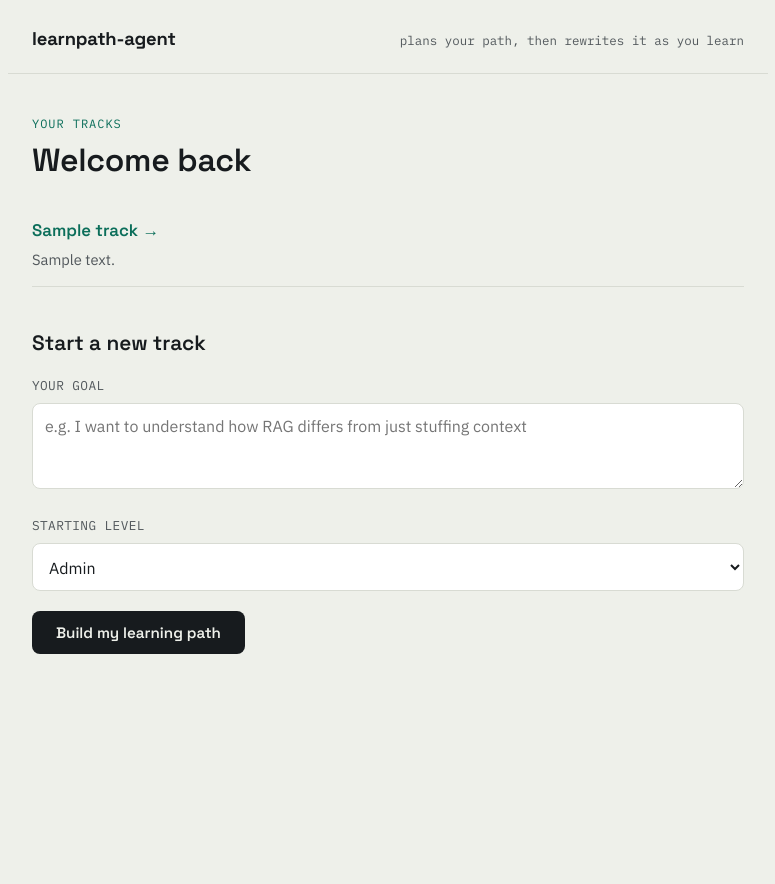
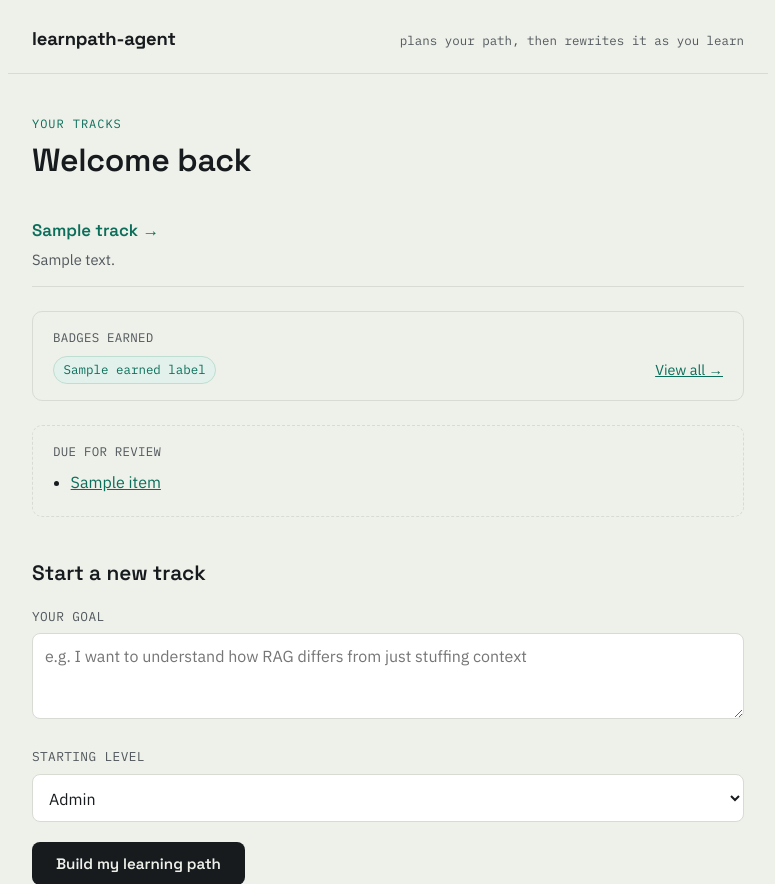
Before and after one commit to ericthebigsal/learnpath-agent, a FastAPI app: template templates/dashboard.html in a window 1280 px wide. Shown: the top 884 px of the page, without its empty margins (252-1027 px from the left). Before the commit the page ends 654 px from the top, so only its background shows below. Run offline with FastAPI, Linux system fonts and the light colour scheme; the template is opened without the code that fills it: most values are stand-ins (such as "Sample title", 1, 10 or a date in 2020); some libraries are stand-ins or nearby versions.

Commit message:
feat: wire badges and review widget into dashboard and new achievements page
Evaluates badges after quiz submission and explore-open; surfaces earned
badges and due-for-review items on the dashboard; adds a new /achievements
page listing all badges (earned and locked).

Co-Authored-By: Claude Sonnet 5 <noreply@anthropic.com>

```diff
--- a/app.py
+++ b/app.py
@@ -12,6 +12,8 @@ import auth
 import db
 import planner
 import quiz as quiz_module
+import badges
+import review
 from catalog import get_item, load_catalog
 from models import Level, PlanResponse, Track
 from starter_paths import STARTER_PATHS, get_starter_path
@@ -164,6 +166,13 @@ def logout_submit(request: Request):
 @app.get("/", response_class=HTMLResponse)
 def dashboard(request: Request, current_user: dict = Depends(get_current_user)):
     tracks = db.get_tracks_for_user(current_user["id"], DB_PATH)
+    earned_badges = db.get_badges_for_user(current_user["id"], DB_PATH)
+    earned_labels = sorted({badges.BADGE_INFO[row["badge_type"]][0] for row in earned_badges})
+    due_items = review.get_due_items(current_user["id"], DB_PATH)[:5]
+    due_for_review = [
+        {"item": get_item(CATALOG, entry["item_id"]), "track_id": entry["track_id"]}
+        for entry in due_items
+    ]
     return templates.TemplateResponse(
         request,
         "dashboard.html",
@@ -173,7 +182,19 @@ def dashboard(request: Request, current_user: dict = Depends(get_current_user)):
             "tracks": tracks,
             "levels": [level.value for level in Level],
             "default_level": current_user["default_starting_level"],
+            "earned_labels": earned_labels,
+            "due_for_review": due_for_review,
         },
+    )
+
+
+@app.get("/achievements", response_class=HTMLResponse)
+def achievements(request: Request, current_user: dict = Depends(get_current_user)):
+    badge_rows = badges.describe_badges(current_user["id"], DB_PATH)
+    return templates.TemplateResponse(
+        request,
+        "achievements.html",
+        {"request": request, "current_user": current_user, "badges": badge_rows},
     )
 
 
@@ -277,7 +298,7 @@ def explore_add_item(
     return RedirectResponse(url=f"/item/{track_id}/{item_id}", status_code=303)
 
 
-AD_HOC_TRACK_NAME = "Ad Hoc"
+AD_HOC_TRACK_NAME = badges.AD_HOC_TRACK_NAME
 
 
 def _get_or_create_ad_hoc_track(current_user: dict) -> dict:
@@ -302,6 +323,7 @@ def explore_open_item(item_id: str, current_user: dict = Depends(get_current_use
 
     track = _get_or_create_ad_hoc_track(current_user)
     _add_item_to_plan(track["id"], item_id, "explore_open", "Opened directly from the catalog.")
+    badges.evaluate_badges(current_user["id"], CATALOG, DB_PATH)
     return RedirectResponse(url=f"/item/{track['id']}/{item_id}", status_code=303)
 
 
@@ -501,6 +523,7 @@ async def submit_quiz(
     score = quiz_module.grade_quiz(item.quiz, answers)
 
     db.record_progress(track_id, item_id, score, DB_PATH)
+    badges.evaluate_badges(current_user["id"], CATALOG, DB_PATH)
 
     previous_plan = db.get_latest_plan(track_id, DB_PATH)
     old_item_ids = [step["item_id"] for step in previous_plan["steps"]] if previous_plan else []
--- a/static/style.css
+++ b/static/style.css
@@ -820,3 +820,102 @@ button:hover { background: var(--taken); }
 }
 
 .explore-empty-hint { color: var(--ink-muted); font-size: 0.9rem; margin: 0.75rem 0 0; }
+
+/* ---------- achievements ---------- */
+
+.achievement-strip {
+  display: flex;
+  flex-wrap: wrap;
+  align-items: center;
+  gap: 0.5rem;
+  border: 1px solid var(--border);
+  border-radius: 10px;
+  padding: 1rem 1.25rem;
+  margin: 1.5rem 0;
+}
+
+.achievement-strip-label {
+  font-family: var(--font-mono);
+  font-size: 0.78rem;
+  text-transform: uppercase;
+  letter-spacing: 0.02em;
+  color: var(--ink-muted);
+  margin: 0 0.75rem 0 0;
+  flex-basis: 100%;
+}
+
+.achievement-pill {
+  display: inline-block;
+  font-family: var(--font-mono);
+  font-size: 0.78rem;
+  padding: 0.2rem 0.6rem;
+  border-radius: 999px;
+  background: var(--taken-tint);
+  border: 1px solid var(--taken-border);
+  color: var(--taken);
+}
+
+.achievement-strip-link {
+  margin-left: auto;
+  font-size: 0.9rem;
+}
+
+.review-widget {
+  border: 1px dashed var(--border);
+  border-radius: 10px;
+  padding: 1rem 1.25rem;
+  margin: 1.5rem 0;
+}
+
+.review-widget-label {
+  font-family: var(--font-mono);
+  font-size: 0.78rem;
+  text-transform: uppercase;
+  letter-spacing: 0.02em;
+  color: var(--ink-muted);
+  margin: 0 0 0.5rem;
+}
+
+.review-widget-list { margin: 0; padding-left: 1.1rem; }
+.review-widget-list li { margin-bottom: 0.3rem; }
+
+.achievement-grid {
+  list-style: none;
+  margin: 1.5rem 0;
+  padding: 0;
+  display: grid;
+  grid-template-columns: repeat(auto-fill, minmax(220px, 1fr));
+  gap: 1rem;
+}
+
+.achievement-card {
+  border: 1px solid var(--border);
+  border-radius: 10px;
+  padding: 1rem 1.25rem;
+}
+
+.achievement-card-earned {
+  background: var(--taken-tint);
+  border-color: var(--taken-border);
+}
+
+.achievement-card-locked { opacity: 0.55; }
+
+.achievement-card-label {
+  font-family: var(--font-display);
+  font-weight: 600;
+  margin: 0 0 0.35rem;
+}
+
+.achievement-card-description {
+  color: var(--ink-muted);
+  font-size: 0.92rem;
+  margin: 0 0 0.5rem;
+}
+
+.achievement-card-date {
+  font-family: var(--font-mono);
+  font-size: 0.8rem;
+  color: var(--taken);
+  margin: 0;
+}
--- a/templates/base.html
+++ b/templates/base.html
@@ -15,6 +15,7 @@
     {% if current_user %}
     <nav class="site-nav">
       <a class="nav-link" href="/explore">Explore</a>
+      <a class="nav-link" href="/achievements">Achievements</a>
       <form method="post" action="/logout" class="logout-form">
         <span class="site-user">{{ current_user.email }}</span>
         <button type="submit" class="logout-button">Log out</button>
--- a/templates/dashboard.html
+++ b/templates/dashboard.html
@@ -17,6 +17,27 @@
 </ul>
 {% endif %}
 
+{% if earned_labels %}
+<div class="achievement-strip">
+  <p class="achievement-strip-label">Badges earned</p>
+  {% for label in earned_labels %}
+  <span class="achievement-pill">{{ label }}</span>
+  {% endfor %}
+  <a class="achievement-strip-link" href="/achievements">View all &rarr;</a>
+</div>
+{% endif %}
+
+{% if due_for_review %}
+<div class="review-widget">
+  <p class="review-widget-label">Due for review</p>
+  <ul class="review-widget-list">
+    {% for entry in due_for_review %}
+    <li><a href="/item/{{ entry.track_id }}/{{ entry.item.id }}">{{ entry.item.title }}</a></li>
+    {% endfor %}
+  </ul>
+</div>
+{% endif %}
+
 <h2>Start a new track</h2>
 <form class="goal-form" method="post" action="/tracks">
   <label for="goal_text">Your goal</label>
```
Also changed, not shown: templates/achievements.html (added, +26 -0 lines), tests/test_app.py (+67 -0 lines).
